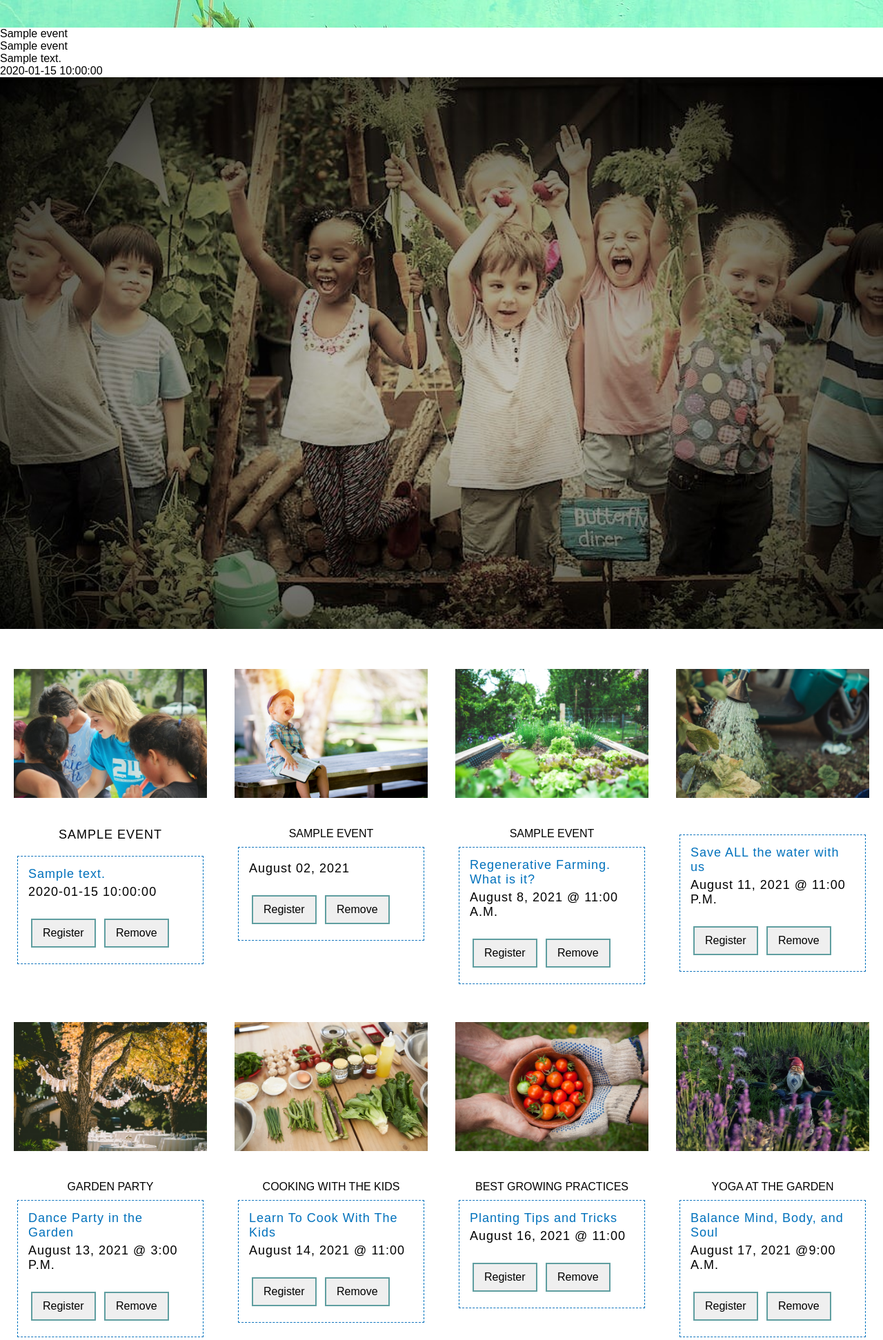
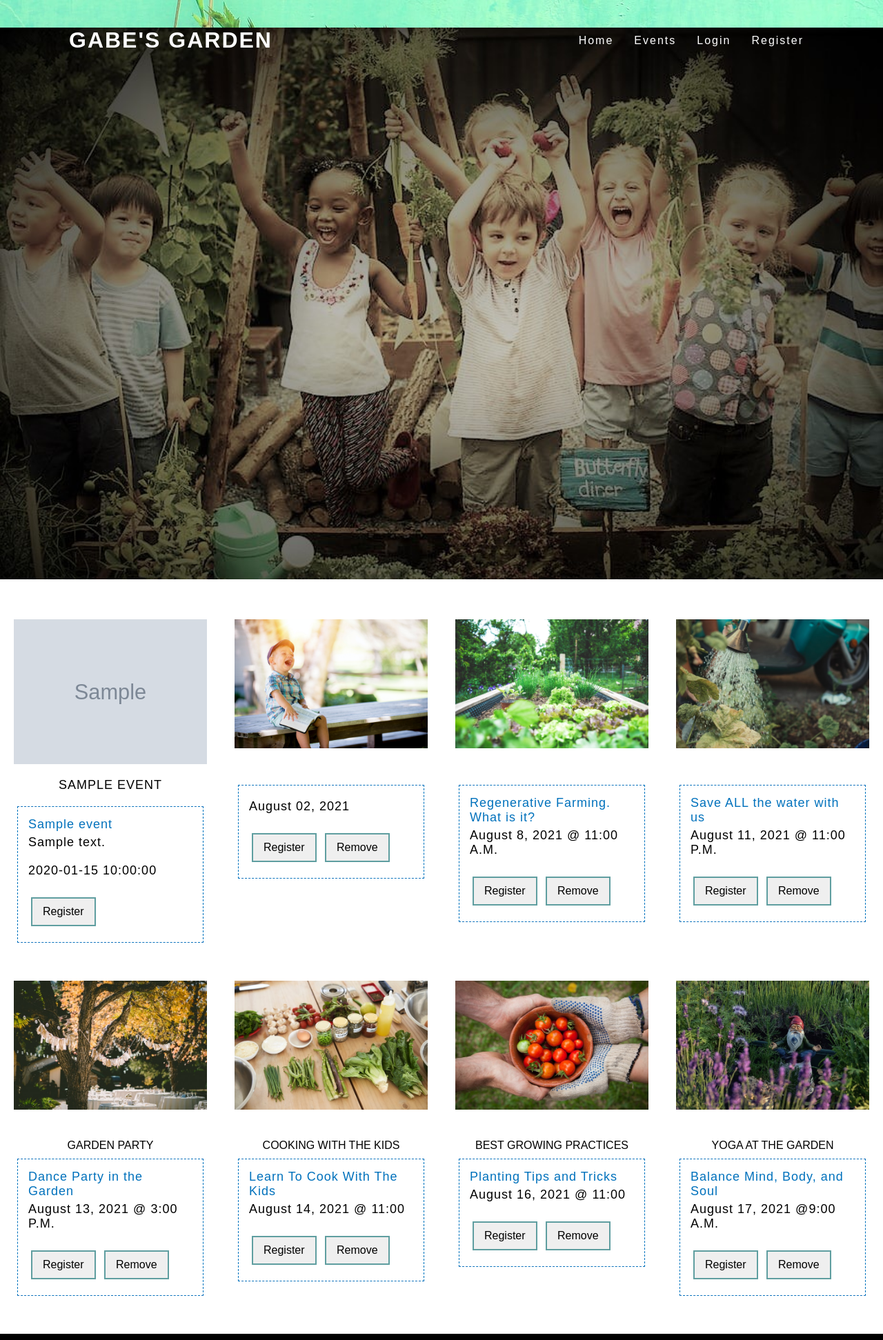
Before and after one commit to Code-Institute-Submissions/susanmarie87-The-Garden_NovResub, a Flask app: template templates/events.html in a window 1280 px wide. Shown: the top 1943 px of the page at 69% size. Run offline with Flask 2, Linux system fonts and the light colour scheme; the template is opened without the code that fills it: most values are stand-ins (such as "Sample title", 1, 10 or a date in 2020); grey boxes marked "Sample" are stand-in pictures; some libraries are stand-ins or nearby versions.

Commit message:
Added jinja to cards and made it mongo driven

```diff
--- a/templates/events.html
+++ b/templates/events.html
@@ -1,43 +1,41 @@
 {% extends "base.html" %}
 {% block content %}
 
-
-{% for event in events %}
-{{ event.event_name }}<br>
-{{ event.category_name }}<br>
-{{ event.description }}<br>
-{{ event.date }}<br>
-{% endfor %}
 <section class="banner-5" id="register"></section>
 <div class="spacer">
     &nbsp;
 </div>
 
-
+<form class="" method="POST" action="{{ url_for('register_events') }}">
     <div class="wrapper">
         <div class="cards_wrap">
+
+            {% for event in events %}
             <div class="card_item">
                 <div class="card_inner">
                     <div class="card_top">
-                    <img src="static/img/volunteer.jpg" alt="car" />
+                        <img src="{{event.image}}" alt="{{event.event_name}}" />
                     </div>
                     <div class="card_bottom">
                         <div class="card_category">
                             <p>
-                            {{event.event_name}}
+                                {{ event.category_name }}
                             </p>
                         </div>
                         <div class="card_info">
-                        <p class="title">{{event.description}}</p>
+                            <p class="title"> {{ event.event_name }}</p>
                             <p>
-                            {{event.date}}
+                                {{ event.event_description }}
                             </p>
-                        <button class="button1" name="">Register</button>
-                        <button class="button2" name="">Remove</button>
+                            <p>
+                                {{ event.event_date }}
+                            </p>
+                            <button class="button1" name="{{ event._id }}">Register</button>
                         </div>
                     </div>
                 </div>
             </div>
+            {% endfor %}
             <div class="card_item">
                 <div class="card_inner">
                     <div class="card_top">
@@ -45,7 +43,7 @@
                     </div>
                     <div class="card_bottom">
                         <div class="card_category">
-                        {{event.event_name}}
+
                         </div>
                         <div class="card_info">
                             <p class="title"></p>
@@ -66,7 +64,6 @@
                     <div class="card_bottom">
                         <div class="card_category">
 
-                        {{event.event_name}}
                         </div>
                         <div class="card_info">
                             <p class="title">Regenerative Farming. What is it?</p>
@@ -145,7 +142,7 @@
             <div class="card_item">
                 <div class="card_inner">
                     <div class="card_top">
-                    <img src="static/img/tomatoes.jpg" alt="car" />
+                        <img src="static/img/tomatoes.jpg" alt="" />
                     </div>
                     <div class="card_bottom">
                         <div class="card_category">
@@ -186,8 +183,7 @@
             </div>
         </div>
     </div>
-
-
+</form>
 
 
 {% endblock %}
```
Lines whose indentation alone changed are shown as unchanged.
